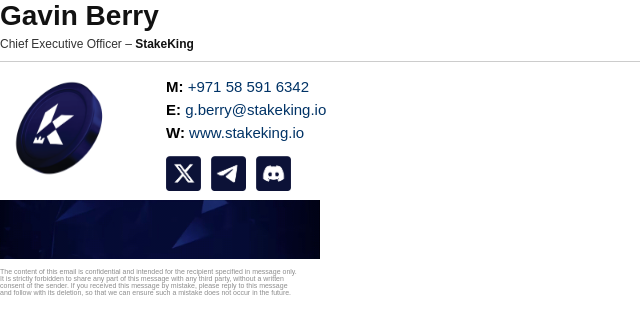
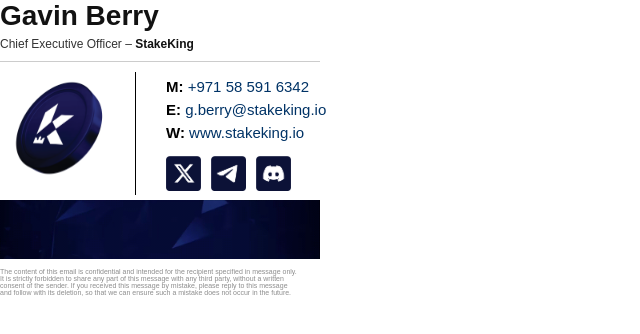
Before and after one commit to QasimAfaq/-King, a plain HTML site: page index.html in a window 1280 px wide. Shown: the full height of the page, 0-640 px from the left. Drawn offline with Linux system fonts and the light colour scheme.

Commit message:
index.html

```diff
--- a/index.html
+++ b/index.html
@@ -22,7 +22,7 @@
       <p style="margin:5px 0 5px 0; font-size:12px; color:#333;">
         Chief Executive Officer – <span style="font-weight:700; color:#121212;">StakeKing</span>
       </p>
-      <hr style="border:0; border-top:1px solid #ccc; margin:10px 0;">
+      <hr style="border:0; border-top:1px solid #ccc;width: 320px; margin:10px 0;">
     </div>
 
     <!-- Middle Section (Coin + Contact) -->
@@ -34,13 +34,11 @@
          style="width:100px; height:auto; animation: floatCoin 2s ease-in-out infinite;">
   </div>
 
-      <!-- Divider line -->
-      <div style="width:1px; background:#ccc; margin:0 15px;"></div>
+  <!-- Vertical Divider -->
+  <div style="width:1px; background:#000; margin:0 15px; align-self:stretch;"></div>
 
   <!-- Contact Info + Socials -->
   <div style="flex:1; padding-left:15px;">
-
-        <!-- Contact Info -->
     <p style="margin:6px 0; font-size:15px;">
       <b>M:</b> <a href="tel:+971585916342" style="text-decoration:none; color:#003366;">+971 58 591 6342</a>
     </p>
```
Lines whose indentation alone changed are shown as unchanged.
